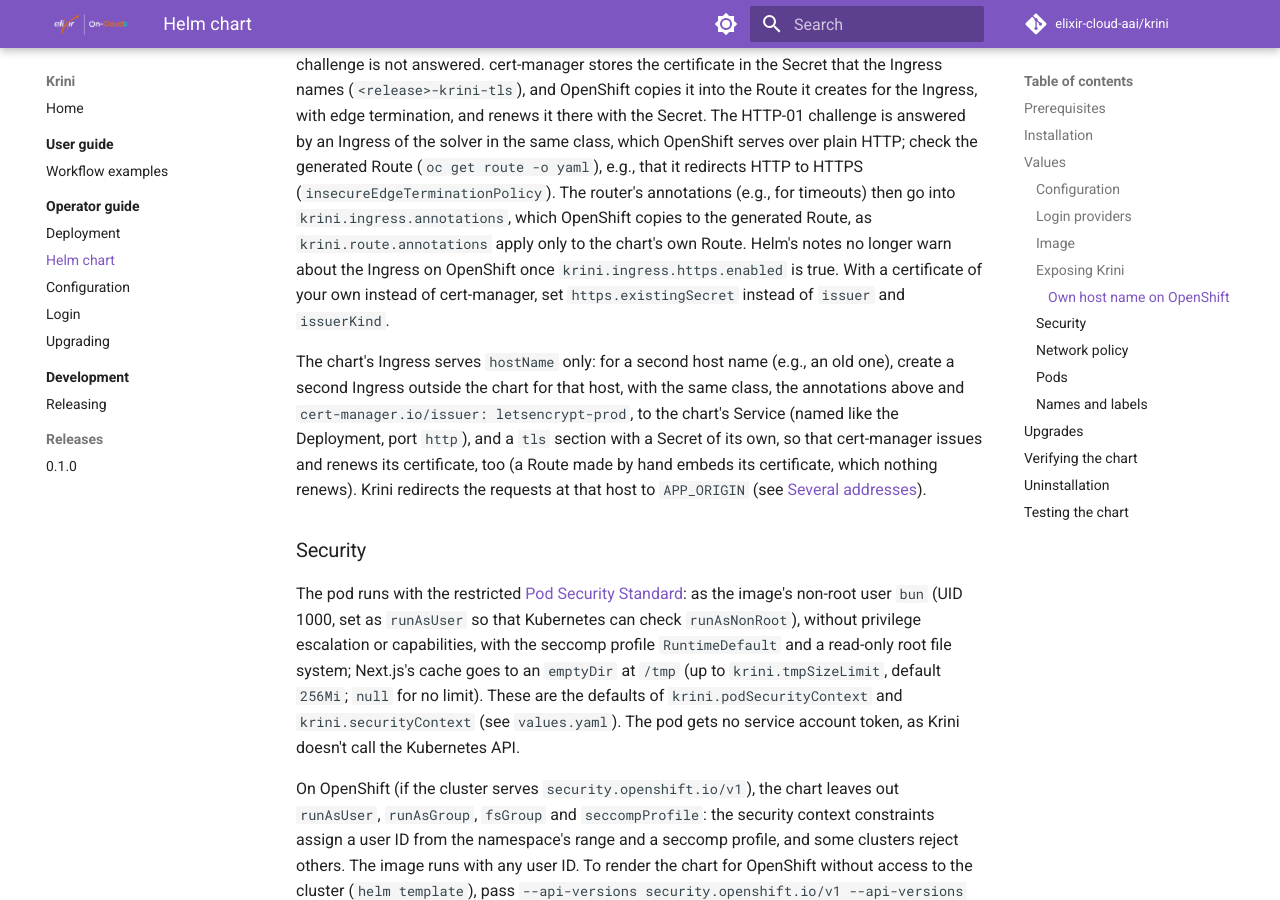
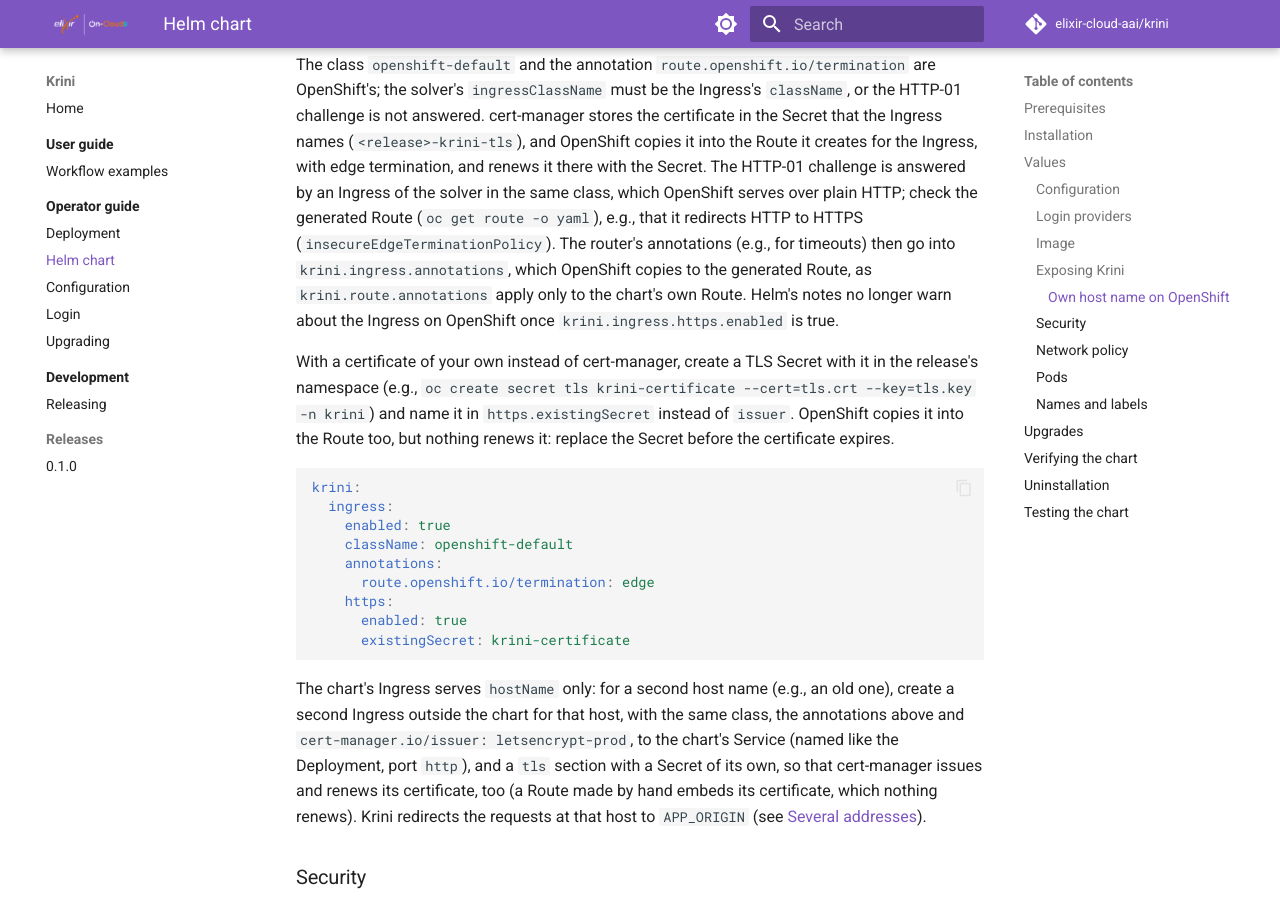
Before and after one commit to elixir-cloud-aai/krini, an MkDocs documentation site: the page built from docs/operator-guide/helm-chart.md, in a window 1280 px wide and 900 px high, scrolled down 6589 px. Built offline with MkDocs 1.6.1 and Material for MkDocs 9.7.7, drawn with Linux system fonts in a browser that asks for light colours; comment, search, counter and statistics services are not loaded; some of the changed text lies outside the part shown.

Commit message:
fix(chart): keep cert-manager off existing Secrets
Fail to render if krini.ingress.https.existingSecret is set together
with a cert-manager issuer annotation in krini.ingress.annotations,
which would make cert-manager overwrite the Secret. Test the schema's
check of issuerKind by its own message, existingSecret with
issuerKind Issuer and the notes with an existing Secret, and document
the existing-Secret setup on OpenShift (review findings).

Refs #125

Co-Authored-By: Claude Opus 5.5 <noreply@anthropic.com>

````diff
--- a/docs/operator-guide/helm-chart.md
+++ b/docs/operator-guide/helm-chart.md
@@ -220,7 +220,9 @@ paths to it:
       (`kubernetes.io/tls`) in the release's namespace with the
       certificate of `hostName`, which you renew yourself; the chart then
       requests no certificate (set either `https.issuer` or
-      `https.existingSecret`).
+      `https.existingSecret`; rendering also fails if `annotations` add a
+      cert-manager issuer annotation, as cert-manager would overwrite the
+      Secret).
 
     `https.issuerKind` is `ClusterIssuer` by default (also if `null`);
     rendering fails for other kinds, and if `annotations` would give the
@@ -322,9 +324,26 @@ route -o yaml`), e.g., that it redirects HTTP to HTTPS
 timeouts) then go into `krini.ingress.annotations`, which OpenShift
 copies to the generated Route, as `krini.route.annotations` apply only to
 the chart's own Route. Helm's notes no longer warn about the Ingress on
-OpenShift once `krini.ingress.https.enabled` is true. With a certificate
-of your own instead of cert-manager, set `https.existingSecret` instead
-of `issuer` and `issuerKind`.
+OpenShift once `krini.ingress.https.enabled` is true.
+
+With a certificate of your own instead of cert-manager, create a TLS
+Secret with it in the release's namespace (e.g., `oc create secret tls
+krini-certificate --cert=tls.crt --key=tls.key -n krini`) and name it in
+`https.existingSecret` instead of `issuer`. OpenShift copies it into the
+Route too, but nothing renews it: replace the Secret before the
+certificate expires.
+
+```yaml
+krini:
+  ingress:
+    enabled: true
+    className: openshift-default
+    annotations:
+      route.openshift.io/termination: edge
+    https:
+      enabled: true
+      existingSecret: krini-certificate
+```
 
 The chart's Ingress serves `hostName` only: for a second host name
 (e.g., an old one), create a second Ingress outside the chart for that
````
Also changed, not shown: 2 other files.
